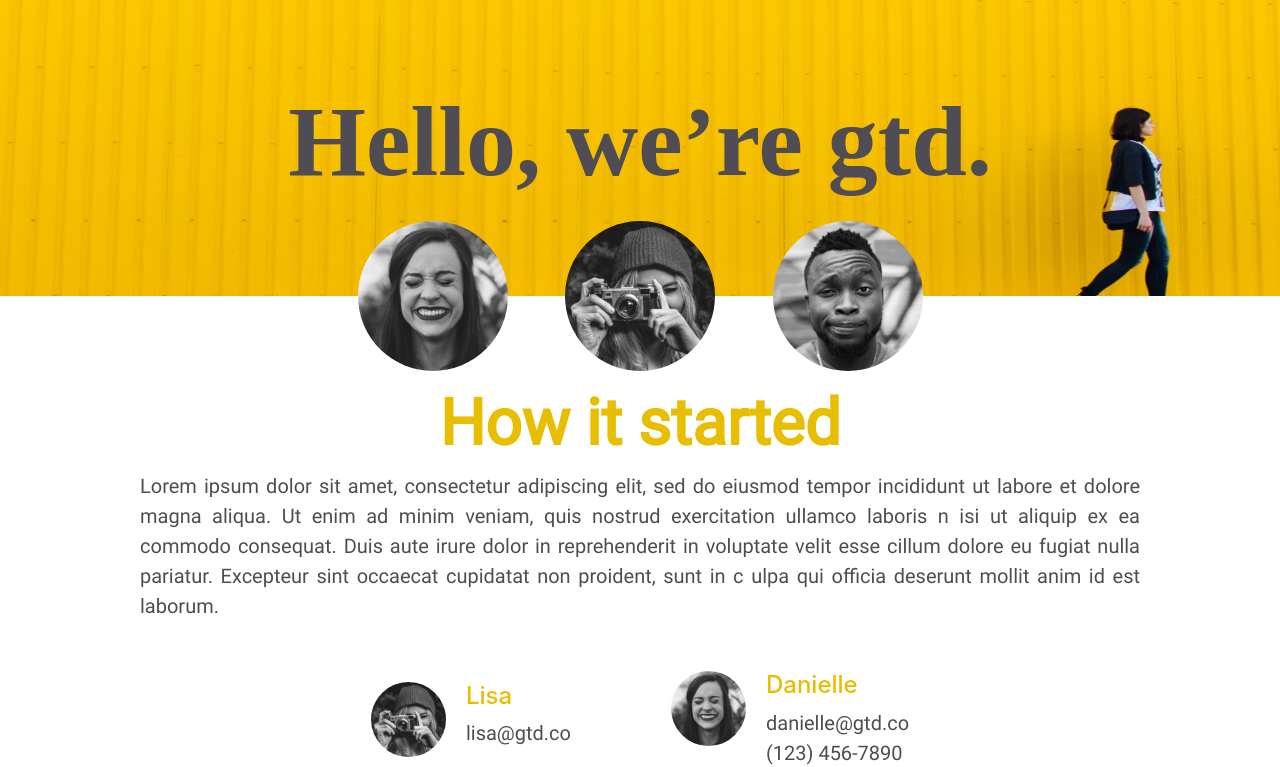
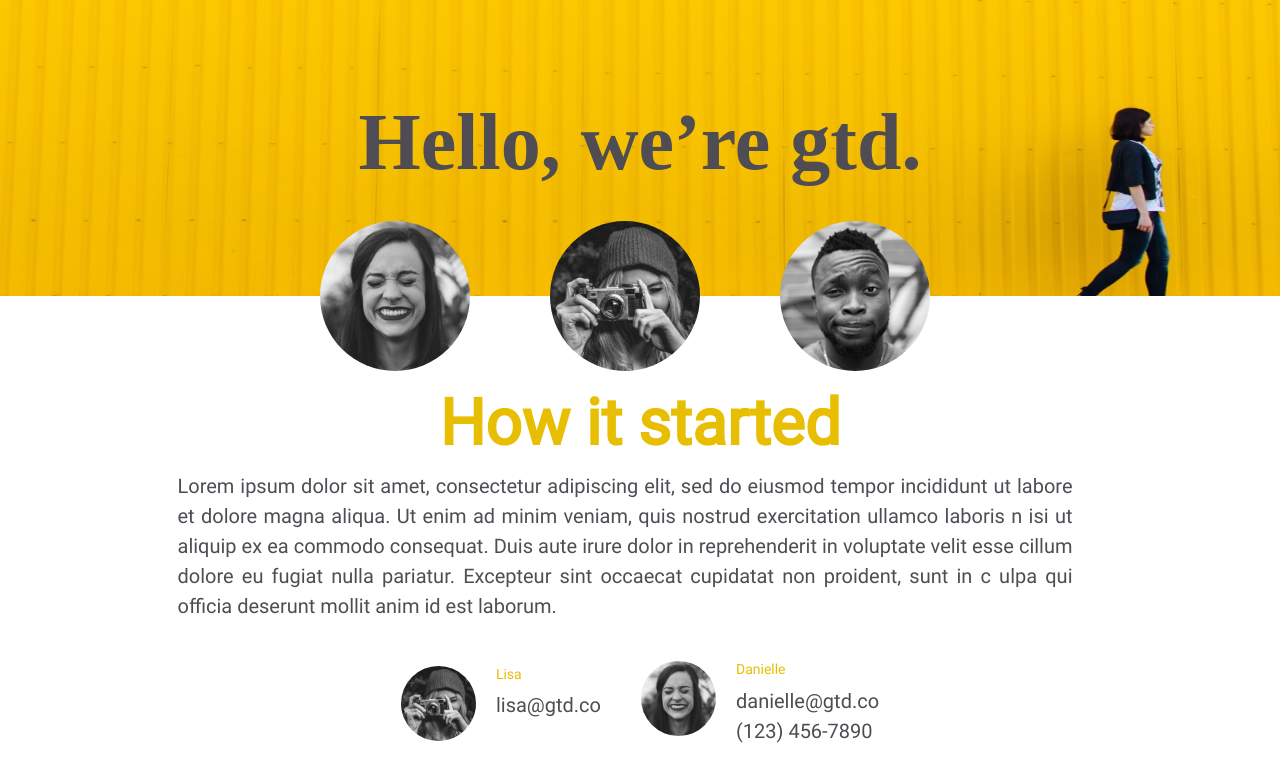
Before and after one commit to antosha-85/tripMedicalTest, a plain HTML site: page index.html in a window 1280 px wide. Shown: the part 52-819 px from the top of the page. Drawn offline with nearby package versions, Linux system fonts and the light colour scheme.

Commit message:
Added grid(col and rows classes) for the final solution

```diff
--- a/index.html
+++ b/index.html
@@ -23,50 +23,77 @@
         </form>
       </div>
     </div>
-    <div class="heading">
+    <div class="heading1 container-fluid">
+      <div class="row container-fluid">
+        <div class="col-1"></div>
+        <div class="col-10 text-center">
           <h1 class="h1_custom">Hello, we’re gtd.</h1>
         </div>
+        <div class="col-1"></div>
+      </div>
+    </div>
     <div class="avatars">
-      <div class="avatars_wrapper">
+      <div class="row container-fluid">
+        <div class="col-1"></div>
+        <div class="col-10">
+          <div class="avatars_wrapper container-fluid">
             <img src="media/img_danielle.jpg" alt="Danielle" />
             <img src="media/img_lisa.jpg" alt="Lisa" />
             <img src="media/img_brian.jpg" alt="Brian" />
           </div>
         </div>
+        <div class="col-1"></div>
+      </div>
+    </div>
     <section>
       <h2 class="h2_custom">How it started</h2>
-      <div class="description_wrapper container">
+      <div class="description_wrapper container-fluid">
+        <div class="row container-fluid">
+          <div class="col-1"></div>
+          <div class="col-10">
             <p class="p_custom">
               Lorem ipsum dolor sit amet, consectetur adipiscing elit, sed do
-          eiusmod tempor incididunt ut labore et dolore magna aliqua. Ut enim ad
-          minim veniam, quis nostrud exercitation ullamco laboris n isi ut
-          aliquip ex ea commodo consequat. Duis aute irure dolor in
-          reprehenderit in voluptate velit esse cillum dolore eu fugiat nulla
-          pariatur. Excepteur sint occaecat cupidatat non proident, sunt in c
-          ulpa qui officia deserunt mollit anim id est laborum.
+              eiusmod tempor incididunt ut labore et dolore magna aliqua. Ut
+              enim ad minim veniam, quis nostrud exercitation ullamco laboris n
+              isi ut aliquip ex ea commodo consequat. Duis aute irure dolor in
+              reprehenderit in voluptate velit esse cillum dolore eu fugiat
+              nulla pariatur. Excepteur sint occaecat cupidatat non proident,
+              sunt in c ulpa qui officia deserunt mollit anim id est laborum.
             </p>
           </div>
+          <div class="col-1"></div>
+        </div>
+      </div>
       <div class="team_information">
+        <div class="row container-fluid">
+          <div class="col-2"></div>
+          <div class="col-8 team_information">
             <div class="lisa_information">
               <img src="media/img_lisa.jpg" alt="Lisa" />
               <div class="lisa_information_extra_details">
-            <h4>Lisa</h4>
+                <h4 class="h4_custom">Lisa</h4>
                 <p class="p_custom">lisa@gtd.co</p>
               </div>
             </div>
             <div class="danielle_information">
               <img src="media/img_danielle.jpg" alt="Danielle" />
               <div class="daniell_information_extra_details">
-            <h4>Danielle</h4>
+                <h4 class="h4_custom">Danielle</h4>
                 <p class="p_custom">danielle@gtd.co</p>
                 <p class="p_custom">(123) 456-7890</p>
               </div>
             </div>
           </div>
+          <div class="col-2"></div>
+        </div>
+      </div>
     </section>
     <footer>
       <div class="yellow_band"></div>
-      <div class="footer_body">
+      <div class="container-fluid">
+        <div class="row container-fluid">
+          <div class="col-1"></div>
+          <div class="col-10 row container-fluid footer_body ">
             <div class="footer_team">
               <h3 class="footer_heading h3_custom">Team</h3>
               <h4 class="h4_custom">Lisa</h4>
@@ -93,6 +120,9 @@
               <h4 class="h4_custom">Instagram</h4>
             </div>
           </div>
+          <div class="col-1"></div>
+        </div>
+      </div>
     </footer>
     <script
       src="https://code.jquery.com/jquery-3.3.1.slim.min.js"
--- a/styles.css
+++ b/styles.css
@@ -31,7 +31,7 @@ body {
 }
 
 .h1_custom {
-  font-size: 100px;
+  font-size: 80px;
   color: #4f4d53;
   font-weight: 900;
   font-family: Roboto-Regular;
@@ -100,7 +100,7 @@ input[type="text"]::placeholder {
   padding: 5px;
 }
 
-.heading {
+.heading1 {
   background: url(/media/img_hero.jpg);
   height: 300px;
   background-position: center; /* Center the image */
@@ -108,7 +108,7 @@ input[type="text"]::placeholder {
   background-size: 100% 100%;
   position: relative;
   display: flex;
-  align-items: center;
+   align-items: center;
   justify-content: center;
   width: 100%;
 }
@@ -119,7 +119,7 @@ input[type="text"]::placeholder {
 }
 .avatars_wrapper {
   display: flex;
-  justify-content: space-evenly;
+  justify-content: center;
   align-items: center;
   width: 100%;
   position: absolute;
@@ -130,15 +130,15 @@ input[type="text"]::placeholder {
   border-radius: 50%;
   width: 150px;
   height: 150px;
-  margin: 0 -300px;
+  margin: 0 40px;
 }
 
-.container.description_wrapper {
+.container-fluid.description_wrapper {
   padding: 0 70px;
  }
 
 .team_information {
-  margin-top: 50px;
+  margin-top: 20px;
   display: flex;
   justify-content: center;
   align-items: center;
@@ -150,7 +150,7 @@ input[type="text"]::placeholder {
   display: flex;
   flex-direction: row;
   justify-content: space-evenly;
-  margin: 0 50px;
+  margin: 0 20px;
 }
 .lisa_information img,
 .danielle_information img {
```
Lines whose indentation alone changed are shown as unchanged.
